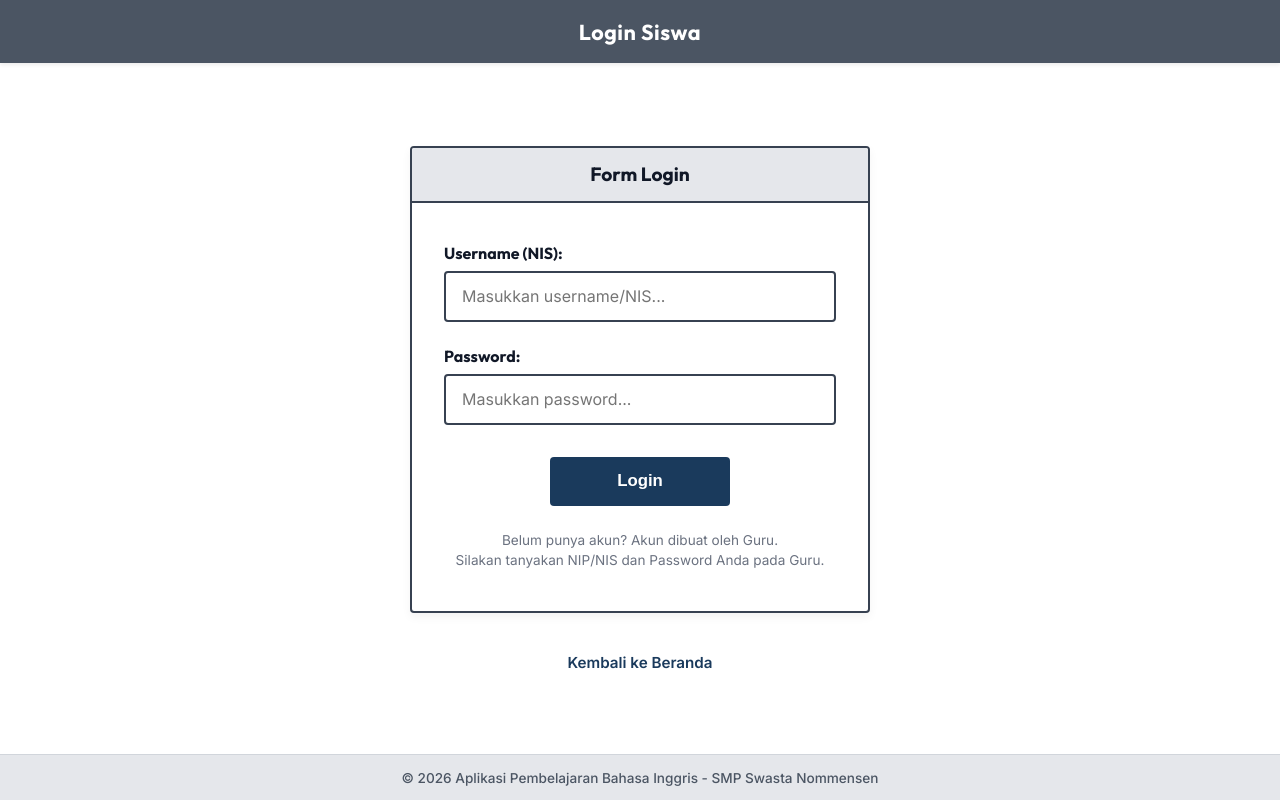
After one commit to fernandomichael17/web-edu-smpnomensen, a PHP site: page /siswa/login.php in a window 1280 px wide. The commit adds this page. Run offline with PHP 8.4, Linux system fonts and the light colour scheme.

Commit message:
Security: Implement student login flow and protect all student pages

```diff
--- a/index.php
+++ b/index.php
@@ -49,7 +49,7 @@ $has_logo = file_exists($logo_path);
 
         <!-- Tombol Aksi Tumpuk Vertikal (Sesuai Storyboard) -->
         <div class="action-buttons">
-            <a href="siswa/index.php" class="btn btn-primary" id="btn-siswa">Mulai Belajar</a>
+            <a href="siswa/login.php" class="btn btn-primary" id="btn-siswa">Mulai Belajar</a>
             <a href="admin/login.php" class="btn btn-secondary" id="btn-guru">Login Guru</a>
         </div>
     </main>
--- a/siswa/conversation.php
+++ b/siswa/conversation.php
@@ -3,6 +3,9 @@
  * File: siswa/conversation.php
  * Deskripsi: Halaman Pembelajaran Conversation (Placeholder).
  */
+
+// Memroteksi halaman siswa agar wajib login
+require_once '../includes/auth_siswa.php';
 
 $page_title = 'Conversation';
 $active_page = 'conversation';
--- a/siswa/grammar.php
+++ b/siswa/grammar.php
@@ -3,6 +3,9 @@
  * File: siswa/grammar.php
  * Deskripsi: Halaman Pembelajaran Grammar (Placeholder).
  */
+
+// Memroteksi halaman siswa agar wajib login
+require_once '../includes/auth_siswa.php';
 
 $page_title = 'Grammar';
 $active_page = 'grammar';
--- a/siswa/kuis.php
+++ b/siswa/kuis.php
@@ -3,6 +3,9 @@
  * File: siswa/kuis.php
  * Deskripsi: Halaman Kuis & Latihan Soal (Placeholder).
  */
+
+// Memroteksi halaman siswa agar wajib login
+require_once '../includes/auth_siswa.php';
 
 $page_title = 'Kuis & Latihan Soal';
 $active_page = 'kuis';
--- /dev/null
+++ b/siswa/login.php
@@ -0,0 +1,251 @@
+<?php
+/**
+ * File: siswa/login.php
+ * Deskripsi: Halaman login untuk Siswa.
+ *            Memvalidasi input NIS dan Password menggunakan database.
+ *            Password diverifikasi dengan aman menggunakan password_verify().
+ */
+
+// Memulai session PHP
+if (session_status() === PHP_SESSION_NONE) {
+    session_start();
+}
+
+// Jika siswa sudah login sebelumnya, langsung arahkan ke menu utama
+if (isset($_SESSION['siswa_logged_in']) && $_SESSION['siswa_logged_in'] === true) {
+    header("Location: menu.php");
+    exit();
+}
+
+// Memanggil konfigurasi database
+require_once '../config.php';
+
+$error_message = '';
+
+// Memproses data jika form dikirim (POST)
+if ($_SERVER['REQUEST_METHOD'] === 'POST') {
+    // Sanitasi input form
+    $nis = trim($_POST['nis'] ?? '');
+    $password = trim($_POST['password'] ?? '');
+
+    // Validasi input kosong
+    if (empty($nis) || empty($password)) {
+        $error_message = "Username (NIS) dan Password wajib diisi!";
+    } else {
+        try {
+            // Query untuk mencari data siswa berdasarkan NIS
+            $stmt = $pdo->prepare("SELECT * FROM tb_siswa WHERE nis = :nis LIMIT 1");
+            $stmt->execute(['nis' => $nis]);
+            $siswa = $stmt->fetch();
+
+            // Jika siswa ditemukan, lakukan verifikasi password hash
+            if ($siswa && password_verify($password, $siswa['password'])) {
+                // Regenerate session ID demi keamanan (mencegah Session Fixation)
+                session_regenerate_id(true);
+
+                // Set session data login siswa
+                $_SESSION['siswa_logged_in'] = true;
+                $_SESSION['siswa_id'] = $siswa['id_siswa'];
+                $_SESSION['siswa_nis'] = $siswa['nis'];
+                $_SESSION['siswa_nama'] = $siswa['nama_siswa'];
+                $_SESSION['siswa_kelas'] = $siswa['kelas'];
+
+                // Redirect ke halaman menu utama siswa
+                header("Location: menu.php");
+                exit();
+            } else {
+                // Pesan error jika kredensial tidak cocok
+                $error_message = "Username (NIS) atau Password salah!";
+            }
+        } catch (PDOException $e) {
+            $error_message = "Terjadi masalah sistem. Silakan coba beberapa saat lagi.";
+        }
+    }
+}
+
+// Menangkap parameter error dari redirect halaman lain
+if (isset($_GET['error'])) {
+    if ($_GET['error'] === 'session_expired') {
+        $error_message = "Silakan login terlebih dahulu untuk mengakses pembelajaran.";
+    }
+}
+?>
+<!DOCTYPE html>
+<html lang="id">
+<head>
+    <meta charset="UTF-8">
+    <meta name="viewport" content="width=device-width, initial-scale=1.0">
+    <title>Login Siswa - SMP Swasta Nommensen</title>
+
+    <!-- Memanggil CSS utama -->
+    <link rel="stylesheet" href="../assets/css/style.css">
+
+    <style>
+        /* CSS Khusus Halaman Login Siswa */
+        .login-card {
+            width: 100%;
+            max-width: 460px;
+            background: #ffffff;
+            border: 2px solid #374151; /* Outline gelap sesuai standard storyboard */
+            border-radius: 4px;
+            overflow: hidden;
+            box-shadow: 0 4px 10px rgba(0, 0, 0, 0.05);
+            margin-bottom: 1.5rem;
+        }
+
+        .card-header {
+            background-color: #e5e7eb; /* Abu-abu terang sesuai standard storyboard */
+            border-bottom: 2px solid #374151;
+            padding: 0.9rem 1rem;
+            font-family: 'Outfit', sans-serif;
+            font-size: 1.2rem;
+            font-weight: 700;
+            text-align: center;
+            color: #111827;
+        }
+
+        .card-body {
+            padding: 2.5rem 2rem;
+        }
+
+        .form-group {
+            margin-bottom: 1.5rem;
+            text-align: left;
+        }
+
+        .form-group label {
+            display: block;
+            font-family: 'Outfit', sans-serif;
+            font-size: 1rem;
+            font-weight: 700;
+            color: #111827;
+            margin-bottom: 0.5rem;
+        }
+
+        .form-control {
+            width: 100%;
+            padding: 0.85rem 1rem;
+            font-size: 1rem;
+            border: 2px solid #374151; /* Input border gelap */
+            border-radius: 4px;
+            outline: none;
+            font-family: inherit;
+            transition: border-color 0.2s;
+        }
+
+        .form-control:focus {
+            border-color: var(--accent-blue);
+        }
+
+        .btn-container {
+            display: flex;
+            justify-content: center;
+            margin-top: 2rem;
+        }
+
+        /* Tombol login warna biru aksen #1A3A5C */
+        .btn-login {
+            background-color: var(--accent-blue);
+            color: #ffffff;
+            border: none;
+            width: 100%;
+            max-width: 180px;
+            cursor: pointer;
+            border-radius: 4px;
+        }
+
+        .btn-login:hover {
+            background-color: var(--accent-blue-hover);
+        }
+
+        .info-msg {
+            text-align: center;
+            margin-top: 1.5rem;
+            font-size: 0.85rem;
+            color: #6b7280;
+            line-height: 1.5;
+        }
+
+        .back-link {
+            display: inline-block;
+            font-size: 0.95rem;
+            color: var(--accent-blue);
+            text-decoration: none;
+            font-weight: 600;
+            margin-top: 1rem;
+        }
+
+        .back-link:hover {
+            text-decoration: underline;
+        }
+
+        .alert-error {
+            background-color: #fee2e2;
+            color: #991b1b;
+            border: 1px solid #fca5a5;
+            padding: 0.85rem;
+            border-radius: 6px;
+            font-size: 0.9rem;
+            margin-bottom: 1.5rem;
+            text-align: left;
+        }
+    </style>
+</head>
+<body>
+
+    <!-- Header Atas (Sesuai Storyboard) -->
+    <header class="top-header">
+        Login Siswa
+    </header>
+
+    <!-- Konten Utama Tengah (Sesuai Storyboard) -->
+    <main class="main-container">
+        <div class="login-card">
+            <!-- Bagian Form Login Header -->
+            <div class="card-header">
+                Form Login
+            </div>
+
+            <div class="card-body">
+                <!-- Tampilkan pesan error jika ada -->
+                <?php if (!empty($error_message)): ?>
+                    <div class="alert-error">
+                        <strong>Gagal: </strong> <?= htmlspecialchars($error_message) ?>
+                    </div>
+                <?php endif; ?>
+
+                <!-- Form Login -->
+                <form action="login.php" method="POST">
+                    <div class="form-group">
+                        <label for="nis">Username (NIS):</label>
+                        <input type="text" id="nis" name="nis" class="form-control" placeholder="Masukkan username/NIS..." required autocomplete="username">
+                    </div>
+
+                    <div class="form-group">
+                        <label for="password">Password:</label>
+                        <input type="password" id="password" name="password" class="form-control" placeholder="Masukkan password..." required autocomplete="current-password">
+                    </div>
+
+                    <!-- Tombol Login -->
+                    <div class="btn-container">
+                        <button type="submit" class="btn btn-login">Login</button>
+                    </div>
+                </form>
+
+                <!-- Info Kontak Admin untuk Siswa -->
+                <div class="info-msg">
+                    Belum punya akun? Akun dibuat oleh Guru.<br>Silakan tanyakan NIP/NIS dan Password Anda pada Guru.
+                </div>
+            </div>
+        </div>
+
+        <a href="../index.php" class="back-link">Kembali ke Beranda</a>
+    </main>
+
+    <!-- Footer Bawah (Sesuai Storyboard) -->
+    <footer class="bottom-footer">
+        &copy; 2026 Aplikasi Pembelajaran Bahasa Inggris - SMP Swasta Nommensen
+    </footer>
+
+</body>
+</html>
--- a/siswa/menu.php
+++ b/siswa/menu.php
@@ -4,6 +4,9 @@
  * Deskripsi: Halaman Menu Utama Siswa.
  *            Berisi 5 kartu navigasi modul belajar (Vocabulary, Grammar, Conversation, Kuis, Riwayat Nilai).
  */
+
+// Memroteksi halaman siswa agar wajib login
+require_once '../includes/auth_siswa.php';
 
 $page_title = 'Menu Utama';
 $active_page = 'menu';
--- a/siswa/riwayat.php
+++ b/siswa/riwayat.php
@@ -3,6 +3,9 @@
  * File: siswa/riwayat.php
  * Deskripsi: Halaman Riwayat Nilai Siswa (Placeholder).
  */
+
+// Memroteksi halaman siswa agar wajib login
+require_once '../includes/auth_siswa.php';
 
 $page_title = 'Riwayat Nilai';
 $active_page = 'riwayat';
--- a/siswa/vocabulary.php
+++ b/siswa/vocabulary.php
@@ -3,6 +3,9 @@
  * File: siswa/vocabulary.php
  * Deskripsi: Halaman Pembelajaran Vocabulary (Placeholder).
  */
+
+// Memroteksi halaman siswa agar wajib login
+require_once '../includes/auth_siswa.php';
 
 $page_title = 'Vocabulary';
 $active_page = 'vocabulary';
```
Also changed, not shown: includes/auth_siswa.php (added, +19 -0 lines), includes/sidebar.php (+9 -1 lines), insert_dummy_siswa.sql (added, +10 -0 lines), siswa/logout.php (added, +27 -0 lines).
